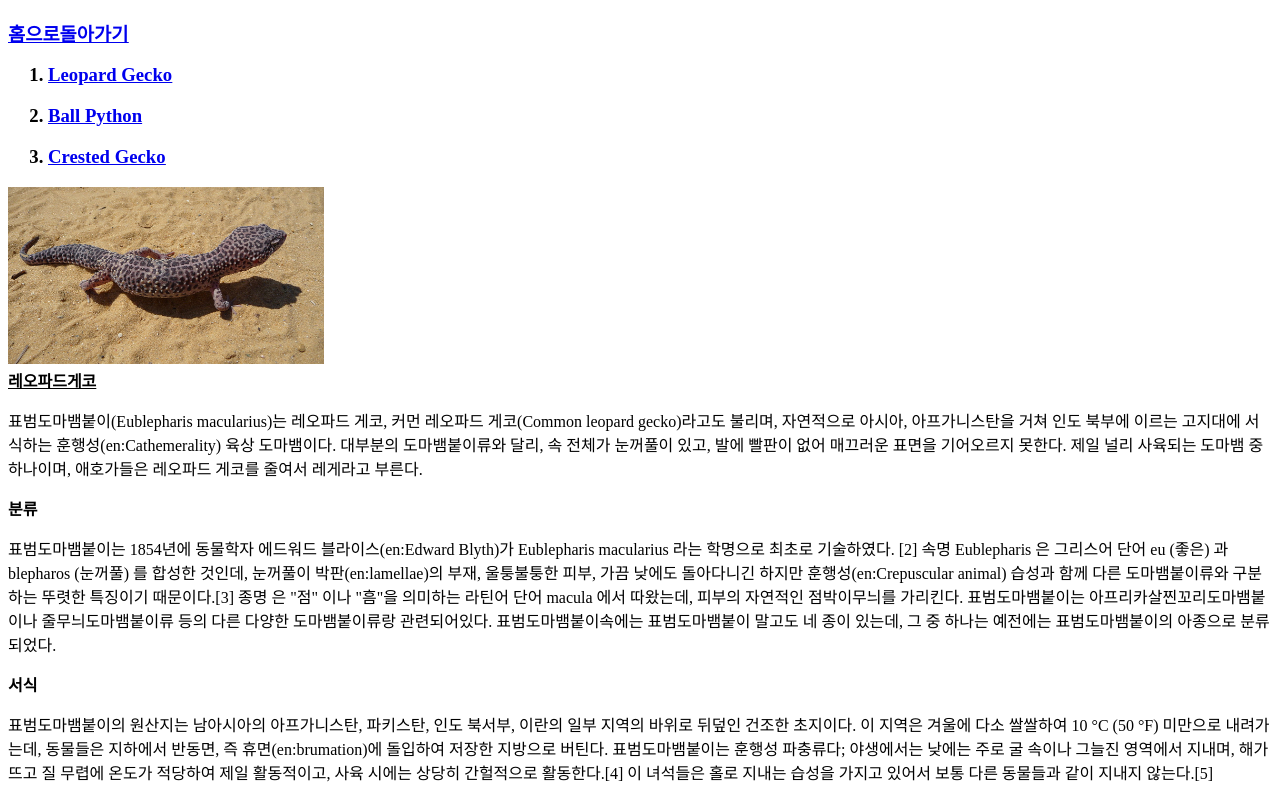
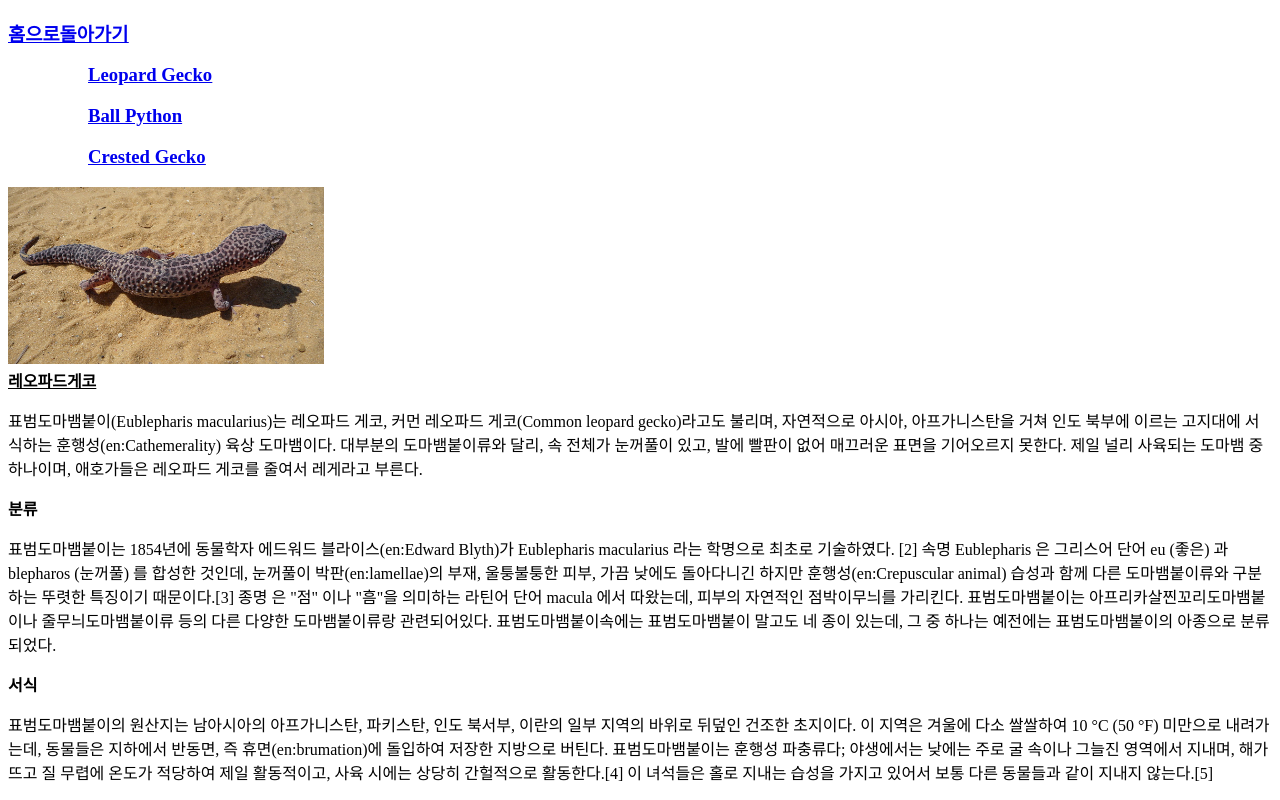
Before and after one commit to spacingout-1022/web1, a plain HTML site: page 레게.html in a window 1280 px wide. Shown: the top 800 px of the page. Drawn offline with Linux system fonts and the light colour scheme.

Commit message:
Add files via upload

```diff
--- a/레게.html
+++ b/레게.html
@@ -8,9 +8,9 @@
     <u><h3><a href="index.html">홈으로돌아가기</a></h3></u>
   <ol>
 
-    <u><h3><li><a href="레게.html">Leopard Gecko</a></li></h3></u>
-    <u><h3><li><a href="볼파.html">Ball Python</a></li></h3></u>
-    <u><h3><li><a href="크레.html">Crested Gecko</a></li></h3></u>
+    <u><h3><ol><a href="레게.html">Leopard Gecko</a></ol></h3></u>
+    <u><h3><ol><a href="볼파.html">Ball Python</a></ol></h3></u>
+    <u><h3><ol><a href="크레.html">Crested Gecko</a></ol></h3></u>
 </ol>
 <img src="gecko.jpg" width="25%"><br>
 <strong><u>레오파드게코</u></strong>
```
Also changed, not shown: 볼파.html (+3 -3 lines), 크레.html (+3 -3 lines).
